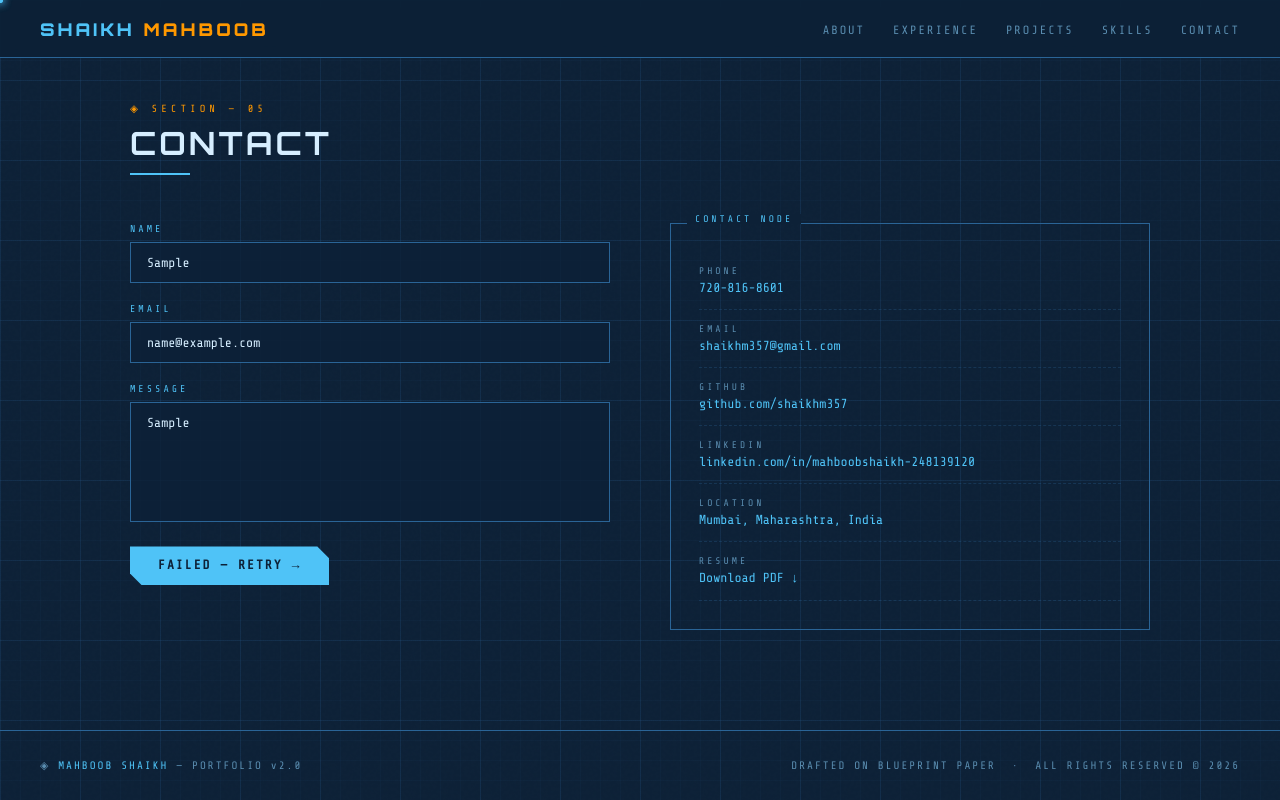
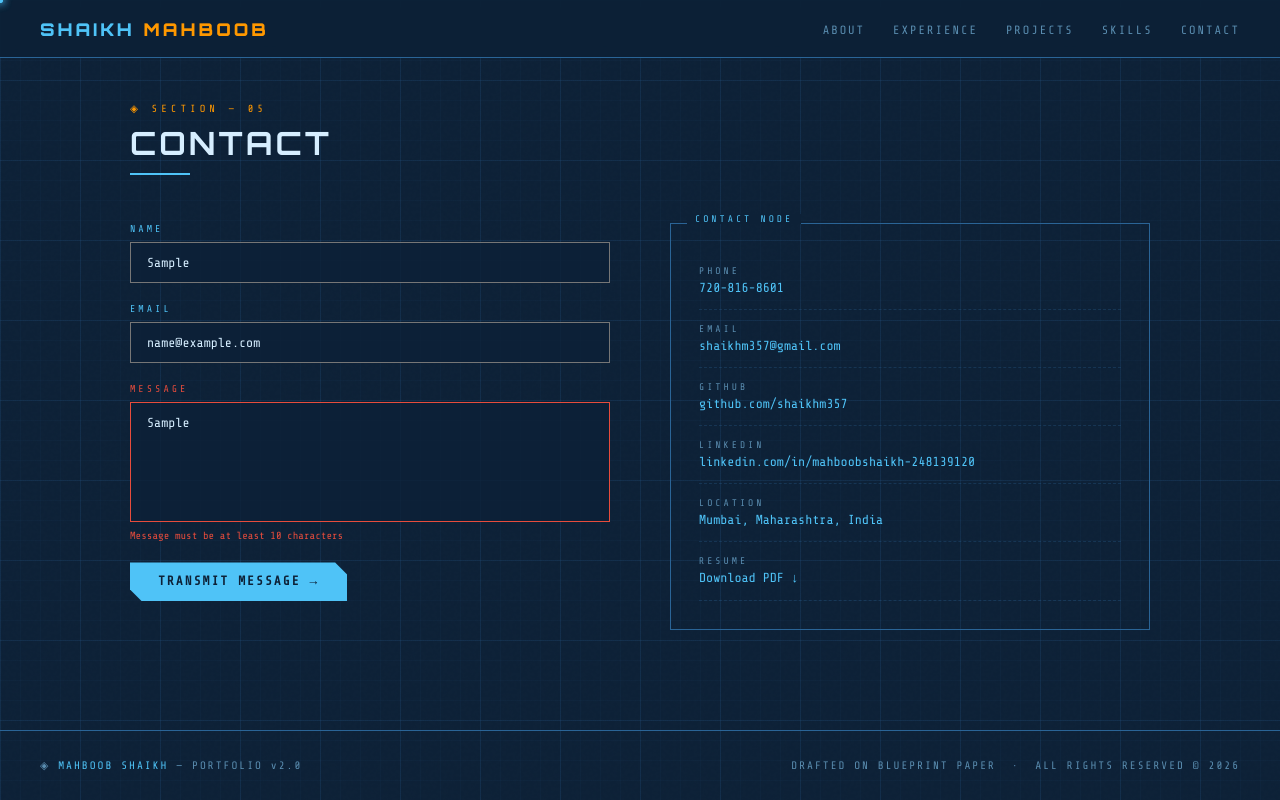
Before and after one commit to shaikhm357/portfolio-website, a React (Vite) app: page / in a window 1280 px wide. Both pictures are taken after typing "Sample", "name@example.com", "Sample" into the empty fields and a click on the button "TRANSMIT MESSAGE →". Shown: the part 4596-5396 px from the top of the page. Built offline with nearby package versions, Linux system fonts and the light colour scheme; no server answers.

Commit message:
add validation

```diff
--- a/src/components/sections/Contact.jsx
+++ b/src/components/sections/Contact.jsx
@@ -1,43 +1,98 @@
-import { useCallback, useState } from "react";
+import { useCallback, useState, useRef } from "react";
 import Button from "../ui_premitives/Button";
 import { CONTACT_DATA } from "../../constants/portfolio";
 import SectionHeader from "../ui_premitives/SectionHeader";
 
 const WEBHOOK_URL = "https://hook.eu1.make.com/51bcjc32db5o6t5mm3bilzozf3e8st3x";
+const MAX_NAME_LENGTH = 100;
+const MAX_EMAIL_LENGTH = 254;
+const MAX_MESSAGE_LENGTH = 2000;
+const MIN_SUBMIT_INTERVAL = 30000;
+const EMAIL_REGEX = /^[a-zA-Z0-9._%+\-]+@[a-zA-Z0-9.\-]+\.[a-zA-Z]{2,}$/;
+const ALLOWED_CHARS = /^[a-zA-Z0-9\s.,!?'"@#$%&*()\-+/=:;<>{}[\]\\_|~`]+$/;
 
 const Contact = () => {
   const [form, setForm] = useState({ name: "", email: "", message: "" });
   const [sent, setSent] = useState(false);
-  const [error, setError] = useState(false);
+  const [error, setError] = useState("");
   const [submitting, setSubmitting] = useState(false);
+  const [fieldErrors, setFieldErrors] = useState({});
+  const lastSubmitRef = useRef(0);
+
+  const sanitize = (str) => str.replace(/<[^>]*>/g, "").trim();
+
+  const validate = useCallback(() => {
+    const errs = {};
+    const name = sanitize(form.name);
+    const email = sanitize(form.email);
+    const message = sanitize(form.message);
+
+    if (!name || name.length < 2) errs.name = "Name must be at least 2 characters";
+    if (name.length > MAX_NAME_LENGTH) errs.name = "Name is too long";
+    if (!ALLOWED_CHARS.test(name)) errs.name = "Name contains invalid characters";
+
+    if (!email) errs.email = "Email is required";
+    if (email.length > MAX_EMAIL_LENGTH) errs.email = "Email is too long";
+    if (!EMAIL_REGEX.test(email)) errs.email = "Invalid email format";
+
+    if (!message) errs.message = "Message is required";
+    if (message.length < 10) errs.message = "Message must be at least 10 characters";
+    if (message.length > MAX_MESSAGE_LENGTH) errs.message = "Message is too long";
+    if (!ALLOWED_CHARS.test(message)) errs.message = "Message contains invalid characters";
+
+    setFieldErrors(errs);
+    return Object.keys(errs).length === 0;
+  }, [form]);
 
   const handleChange = useCallback((e) => {
-    setForm((prev) => ({ ...prev, [e.target.name]: e.target.value }));
+    const { name, value } = e.target;
+    const sanitized = sanitize(value);
+    setForm((prev) => ({ ...prev, [name]: sanitized }));
+    setFieldErrors((prev) => {
+      const next = { ...prev };
+      delete next[name];
+      return next;
+    });
   }, []);
 
   const handleSubmit = useCallback(
     async (e) => {
       e.preventDefault();
+      setError("");
+
+      if (!validate()) return;
+
+      const now = Date.now();
+      if (now - lastSubmitRef.current < MIN_SUBMIT_INTERVAL) {
+        setError("Please wait before sending another message");
+        return;
+      }
+      lastSubmitRef.current = now;
+
       setSubmitting(true);
-      setError(false);
       try {
         const response = await fetch(WEBHOOK_URL, {
           method: "POST",
           headers: { "Content-Type": "application/json" },
-          body: JSON.stringify(form),
+          body: JSON.stringify({
+            name: sanitize(form.name),
+            email: sanitize(form.email),
+            message: sanitize(form.message),
+            timestamp: new Date().toISOString(),
+          }),
         });
         if (!response.ok) throw new Error("Failed to send");
         setSent(true);
         setForm({ name: "", email: "", message: "" });
         setTimeout(() => setSent(false), 4000);
       } catch {
-        setError(true);
-        setTimeout(() => setError(false), 4000);
+        setError("Failed to transmit. Please try again.");
+        setTimeout(() => setError(""), 4000);
       } finally {
         setSubmitting(false);
       }
     },
-    [form]
+    [form, validate]
   );
 
   const inputStyle = {
@@ -115,7 +170,7 @@ const Contact = () => {
                 style={{
                   fontSize: ".62rem",
                   letterSpacing: "3px",
-                  color: "var(--accent)",
+                  color: fieldErrors[name] ? "var(--red-mark)" : "var(--accent)",
                   textTransform: "uppercase",
                   display: "block",
                   marginBottom: 8,
@@ -130,9 +185,17 @@ const Contact = () => {
                 value={form[name]}
                 onChange={handleChange}
                 placeholder={placeholder}
-                style={inputStyle}
+                style={{
+                  ...inputStyle,
+                  borderColor: fieldErrors[name] ? "var(--red-mark)" : undefined,
+                }}
                 required
               />
+              {fieldErrors[name] && (
+                <span style={{ fontSize: ".65rem", color: "var(--red-mark)", marginTop: 4, display: "block" }}>
+                  {fieldErrors[name]}
+                </span>
+              )}
             </div>
           ))}
           <div>
@@ -140,7 +203,7 @@ const Contact = () => {
               style={{
                 fontSize: ".62rem",
                 letterSpacing: "3px",
-                color: "var(--accent)",
+                color: fieldErrors.message ? "var(--red-mark)" : "var(--accent)",
                 textTransform: "uppercase",
                 display: "block",
                 marginBottom: 8,
@@ -154,17 +217,32 @@ const Contact = () => {
               value={form.message}
               onChange={handleChange}
               placeholder="Let's build something..."
-              style={{ ...inputStyle, height: 120, resize: "none" }}
+              style={{
+                ...inputStyle,
+                height: 120,
+                resize: "none",
+                borderColor: fieldErrors.message ? "var(--red-mark)" : undefined,
+              }}
               required
             />
+            {fieldErrors.message && (
+              <span style={{ fontSize: ".65rem", color: "var(--red-mark)", marginTop: 4, display: "block" }}>
+                {fieldErrors.message}
+              </span>
+            )}
           </div>
+          {error && (
+            <span style={{ fontSize: ".72rem", color: "var(--red-mark)", display: "block" }}>
+              {error}
+            </span>
+          )}
           <Button
             type="submit"
             variant="primary"
             style={{ alignSelf: "flex-start" }}
             disabled={submitting}
           >
-            {submitting ? "Transmitting..." : sent ? "Transmitted ✓" : error ? "Failed — Retry →" : "Transmit Message →"}
+            {submitting ? "Transmitting..." : sent ? "Transmitted ✓" : "Transmit Message →"}
           </Button>
         </form>
 
```
